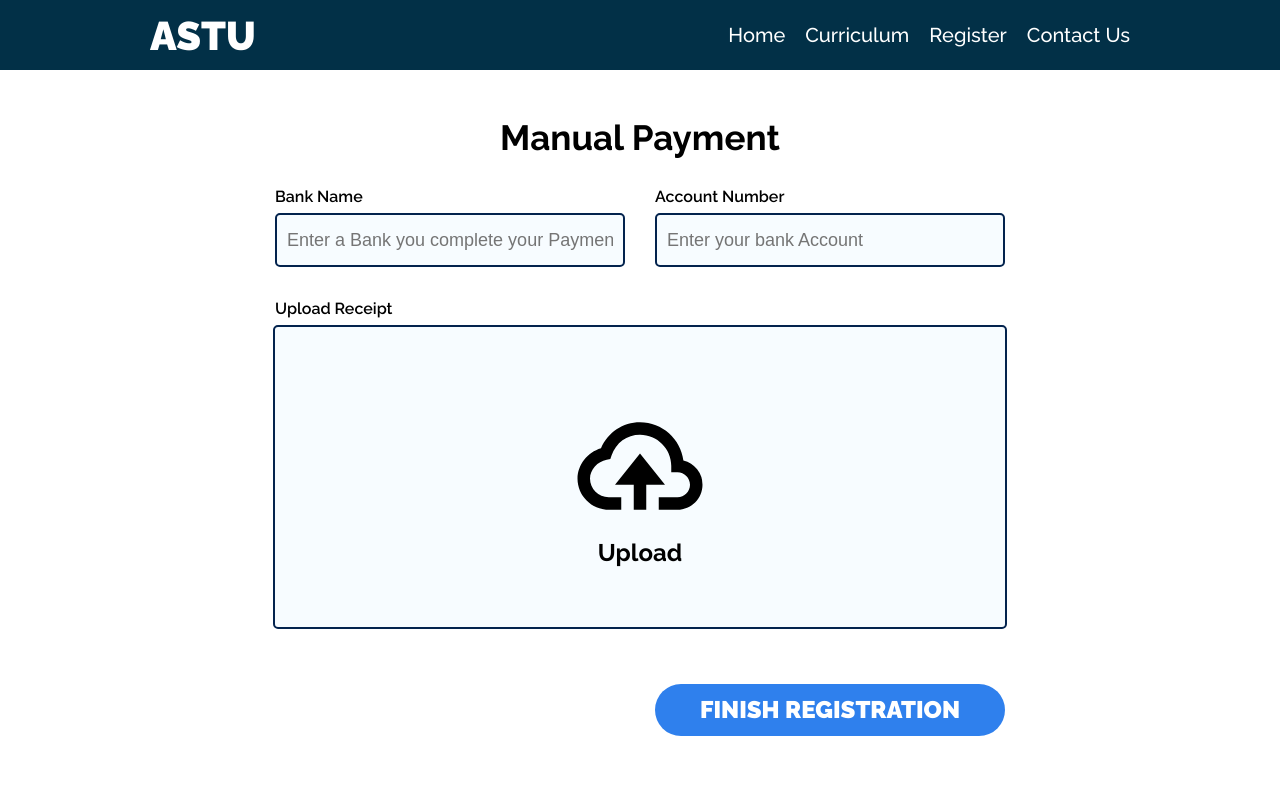
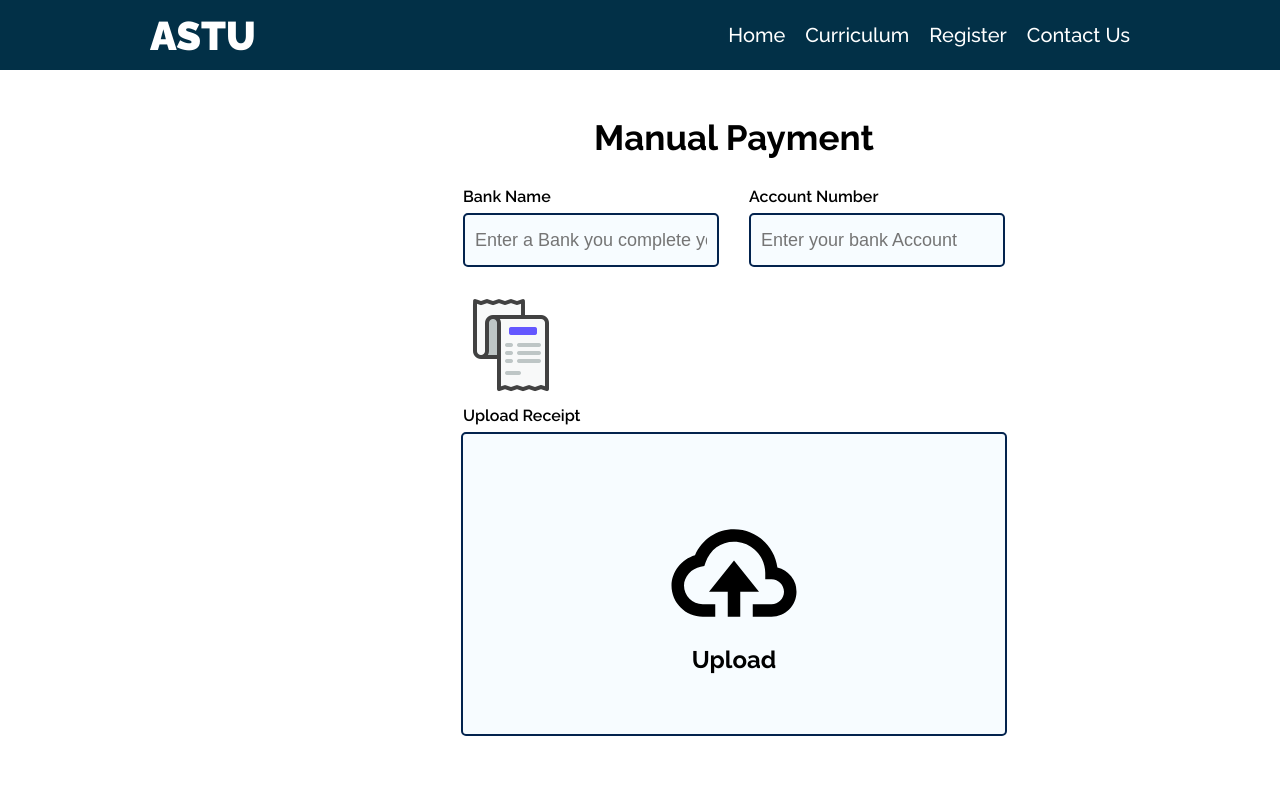
Before and after one commit to CSEC-ALPHA-WARRIORS/YARS-Fronted-React, a React (Vite) app: page /manual-payment in a window 1280 px wide. Shown: the top 789 px of the page. Built offline with nearby package versions, Linux system fonts and the light colour scheme.

Commit message:
payment methods bug fix

```diff
--- a/src/components/common/inputField/inputField.jsx
+++ b/src/components/common/inputField/inputField.jsx
@@ -2,11 +2,11 @@ import React from 'react'
 import './inputFieldStyle.scss'
 import { useFormik } from 'formik'
 import * as Yup from 'yup';
-function InputField({ id, label, type, placeholder, error, value, onChange, onBlur, className }) {
+function InputField({ id, label, type, placeholder, error, value, onChange, onBlur, className, name }) {
     return (
         <div className="inputField">
             <label htmlFor="">{label}</label>
-            <input id={id} className={['inpt', className].join(" ")} type={type} value={value} onChange={onChange} onBlur={onBlur} placeholder={placeholder} />
+            <input id={id} className={['inpt', className].join(" ")} type={type} value={value} onChange={onChange} onBlur={onBlur} placeholder={placeholder} name={name} />
             <div className="error-msg">
                 <label htmlFor="" className='error'>{error}</label>
             </div>
--- a/src/pages/paymentPages/manualPayment/manualPayment.jsx
+++ b/src/pages/paymentPages/manualPayment/manualPayment.jsx
@@ -1,33 +1,159 @@
-import React from 'react'
-import { BiCloudUpload } from 'react-icons/bi'
-import NavBar from '../../../components/common/navBar/navBar'
-import Footer from '../../../components/common/footer/footer'
-import InputField from '../../../components/common/inputField/inputField'
-import './manualPaymentStyle.scss'
-import Button from '../../../components/common/button/button'
-import { Link } from 'react-router-dom'
+import React, { useState } from "react";
+import { BiCloudUpload } from "react-icons/bi";
+import NavBar from "../../../components/common/navBar/navBar";
+import Footer from "../../../components/common/footer/footer";
+import InputField from "../../../components/common/inputField/inputField";
+import "./manualPaymentStyle.scss";
+import Button from "../../../components/common/button/button";
+import defaultIcon from "../../../assets/images/icons8-reciept-96.png";
+import { useFormik } from "formik";
+import axios from "axios";
+import * as yup from "yup";
+
+const validationSchema = yup.object({
+  bank_name: yup.string("Enter your bank name").required("Bank name is required"),
+  account_number: yup
+    .string("Enter your account number")
+    .required("Account number is required"),
+});
+
 function ManualPayment() {
+  const [img, setImage] = useState(null);
+  const [imagePreview, setImagePreview] = useState(defaultIcon);
+  const [imgUrl, setImgUrl] = useState("");
+
+  const total_credit_hours = window.localStorage.getItem("total_credit_hours");
+  const token = JSON.parse(window.localStorage.getItem("token"));
+  const reg_id = window.localStorage.getItem("registration_id");
+
+  const amount = total_credit_hours * 150;
+
+  const imageHandler = (event) => {
+    const selectedImage = event.target.files ? event.target.files[0] : null;
+    setImage(selectedImage);
+
+    if (selectedImage) {
+      const reader = new FileReader();
+      reader.onload = () => {
+        setImagePreview(reader.result);
+      };
+      reader.readAsDataURL(selectedImage);
+    }
+  };
+
+  const { handleBlur, errors, touched, handleChange, values, handleSubmit } =
+    useFormik({
+      initialValues: {
+        bank_name: "",
+        account_number: "",
+      },
+      validationSchema,
+      onSubmit: (values) => {
+        // console.log(values, img);
+        console.log(token);
+        upload((url) => {
+            const payment = {
+                amount: amount,
+                receipt_url: imgUrl,
+                registration_id: reg_id,
+                type: "manual"
+            }
+
+            const config = {
+                method: "post",
+                maxBodyLength: Infinity,
+                url: "http://localhost:8000/api/pay",
+                headers: {
+                    "x-auth-token": token,
+                },
+                body: payment
+            }
+
+            axios.request(config)
+            .then(result => {
+                console.log(result)
+            }).catch(err => {
+                console.log(err);
+                alert(err.response.data.message);
+            })
+        })
+      },
+    });
+
+    const upload = (callback) => {
+        const CLOUD_NAME = import.meta.env.VITE_CLOUD_NAME;
+        const CLOUDINARY_UPLOAD_PRESET = import.meta.env.VITE_CLOUDINARY_UPLOAD_PRESET;
+
+        if(img) {
+          var bodyFormData = new FormData();
+          bodyFormData.append("file", img ? img : uploadImage);
+          bodyFormData.append('upload_preset', CLOUDINARY_UPLOAD_PRESET);
+          axios.post(`https://api.cloudinary.com/v1_1/${CLOUD_NAME}/image/upload`, bodyFormData).then(res => {
+            if (res.data.secure_url !== undefined) {
+              const uploadedFileUrl = res.data.secure_url;
+              setImgUrl(uploadedFileUrl);
+              callback(uploadedFileUrl)
+            }
+          }).catch(error => {
+            console.log(error);
+            alert(error);
+          })
+        }else {
+          alert("please upload profile picture!!")
+        }
+    }
+
   return (
     <>
       <NavBar />
-            <div className='Manual-payment-container'>
+      <div className="Manual-payment-container">
+        <form onSubmit={handleSubmit}>
           <h1>Manual Payment</h1>
           <div className="inputfield-container">
-                    <InputField label="Bank Name" placeholder="Enter a Bank you complete your Payment" />
-                    <InputField label="Account Number" placeholder="Enter your bank Account" />
+            <InputField
+              label="Bank Name"
+              name="bank_name"
+              value={values.bank_name}
+              onChange={handleChange}
+              onBlur={handleBlur}
+              error={
+                errors.bank_name && touched.bank_name ? errors.bank_name : ""
+              }
+              placeholder="Enter a Bank you complete your Payment"
+            />
+            {}
+            <InputField
+              label="Account Number"
+              name="account_number"
+              value={values.account_number}
+              onChange={handleChange}
+              onBlur={handleBlur}
+              error={
+                errors.account_number && touched.account_number ? errors.account_number : ""
+              }
+              placeholder="Enter your bank Account"
+            />
           </div>
           <div className="upload-receipt-container">
+            <label className="ppimage" htmlFor="profileImg">
+              <img src={imagePreview} alt="" />
+            </label>
             <label htmlFor="">Upload Receipt</label>
-                    <label className='upload-receipt' htmlFor="upload-receipt"><BiCloudUpload className='upload-icon' />
+            <label className="upload-receipt" htmlFor="upload-receipt">
+              <BiCloudUpload className="upload-icon" />
               <h2>Upload</h2>
             </label>
-                    <input type="file" id='upload-receipt' />
+            <input type="file" id="upload-receipt" onChange={imageHandler} />
           </div>
-                <Link to='/payment-successful'> <Button text="FINISH REGISTRATION" className='white blue-bg small-btn' /></Link>
+          <Button
+            text="FINISH REGISTRATION"
+            className="white blue-bg small-btn"
+          />
+        </form>
       </div>
       <Footer />
     </>
-    )
+  );
 }
 
-export default ManualPayment
+export default ManualPayment;
--- a/src/pages/registerPage/registerPage.jsx
+++ b/src/pages/registerPage/registerPage.jsx
@@ -8,7 +8,7 @@ import Button from "../../components/common/button/button";
 import axios from "axios";
 import { useFormik } from "formik";
 import RegistrationValidation from "./validation";
-import { useNavigate } from "react-router";
+import { useNavigate } from "react-router-dom";
 
 function RegisterPage() {
 
@@ -108,7 +108,7 @@ function RegisterPage() {
           navigate("/payment");
         })
         .catch((error) => {
-          alert(error.message);
+          alert(error.response.data);
         });
     });
   };
```
Also changed, not shown: src/assets/images/icons8-reciept-96.png (added), 1 other file (tests, documents, lock files or other folders). Lines whose indentation alone changed are shown as unchanged.
